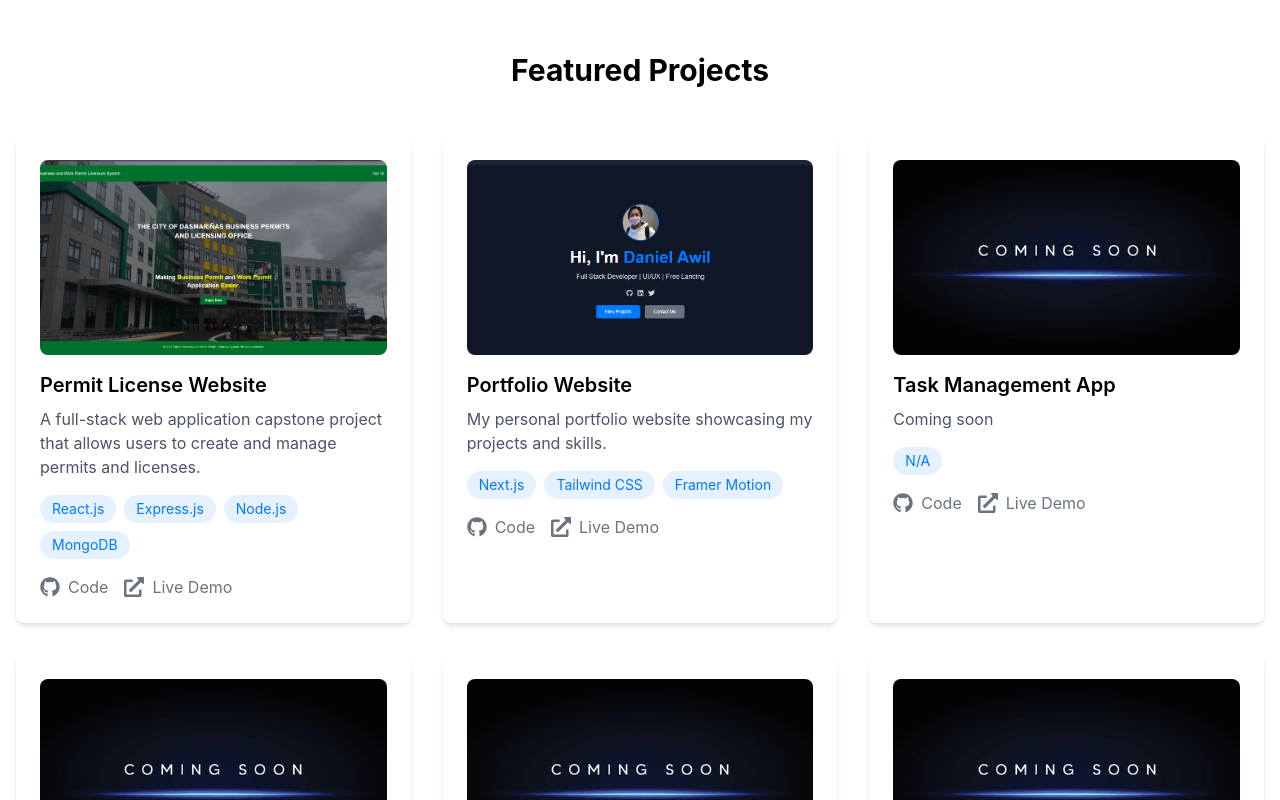
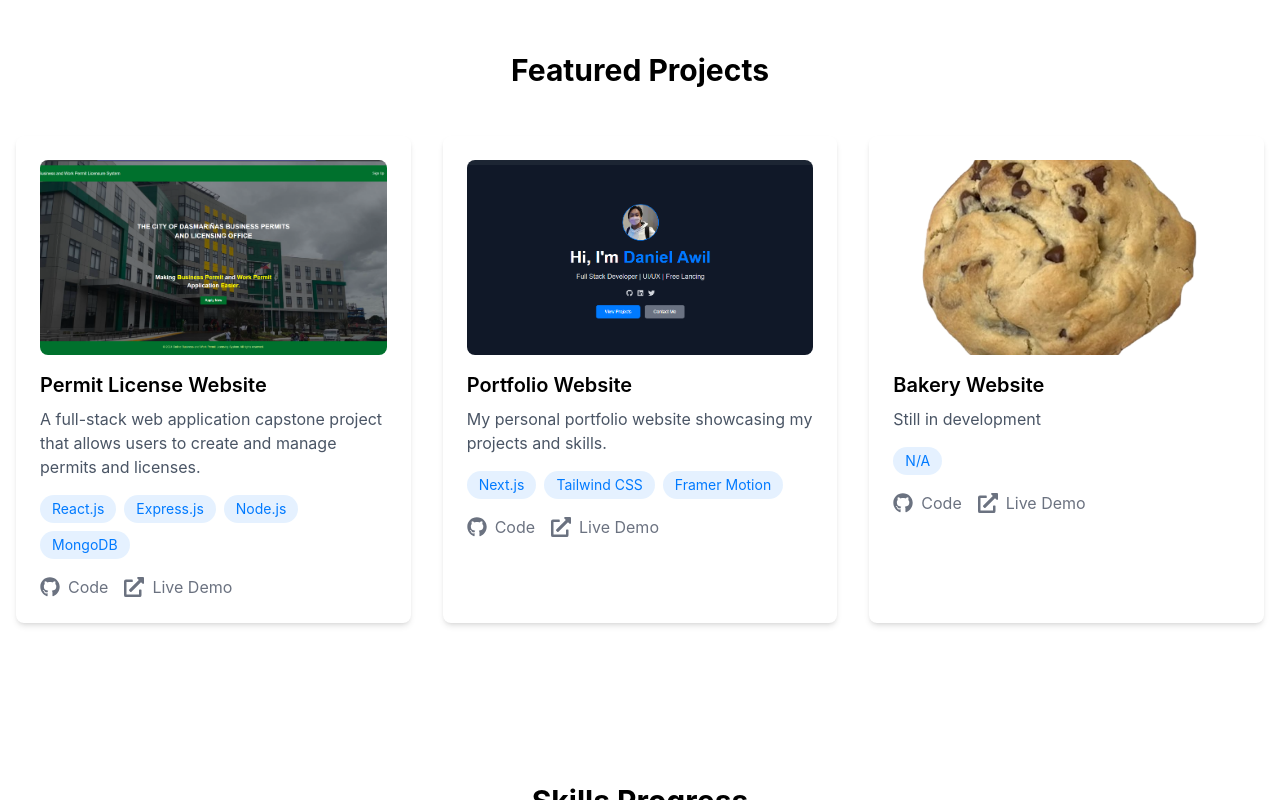
Before and after one commit to Danawl/New-portfolio, a Next.js app: page / in a window 1280 px wide. Shown: the part 760-1560 px from the top of the page. Built offline with nearby package versions, Linux system fonts and the light colour scheme.

Commit message:
Updated metadata and pjt

```diff
--- a/src/app/components/Projects.tsx
+++ b/src/app/components/Projects.tsx
@@ -10,7 +10,7 @@ import { Project } from '@/types'
 export default function Projects() {
   return (
     <section className="py-20">
-      <div className="container max-w-7xl mx-auto px-4">
+      <div className="container max-w-7xl mx-auto px-4 ">
         <motion.h2
           className="text-3xl font-bold mb-12 text-center"
           {...fadeInUp}
@@ -24,7 +24,9 @@ export default function Projects() {
           initial="initial"
           animate="animate"
         >
-          {projects.map((project: Project) => (
+          {projects
+          .filter((project: Project) => project.description !== 'Coming soon')
+          .map((project: Project) => (
             <motion.article
               key={project.id}
               className="bg-white dark:bg-dark/50 rounded-lg shadow-md p-6"
--- a/src/app/layout.tsx
+++ b/src/app/layout.tsx
@@ -16,8 +16,8 @@ const geistMono = Geist_Mono({
 });
 
 export const metadata: Metadata = {
-  title: "MyPortfolio | Portfolio Website using Next.js, Tailwind CSS, and Framer Motion",
-  description: "MyPortfolio is a portfolio website for developers to showcase their projects and skills.",
+  title: "Myfolio |  Daniel Awil",
+  description: "Myfolio is a portfolio website to showcase my projects and skills.",
 };
 
 export default function RootLayout({
--- a/src/app/projects/page.tsx
+++ b/src/app/projects/page.tsx
@@ -32,7 +32,9 @@ export default function Projects() {
         initial="initial"
         animate="animate"
       >
-        {projects.map((project, index) => (
+        {projects
+        .filter((project) => project.description !== 'Coming soon')
+        .map((project, index) => (
           <motion.div
             key={index}
             className="bg-white dark:bg-dark/50 rounded-lg shadow-md overflow-hidden"
--- a/src/contents/projects.ts
+++ b/src/contents/projects.ts
@@ -32,16 +32,16 @@ export const projects: Project[] = [
       {
         id: 4,
         title: 'Bakery Website',
-        description: 'N/A',
+        description: 'Still in development',
         technologies: ['N/A'],
         githubLink: 'https://github.com',
-        demoLink: 'https://demo.com',
-        image: '/projects/comingsoon.webp',
+        demoLink: '/',
+        image: '/projects/cookeie.png',
       },
       {
         id: 5,
         title: 'Roblox Game',
-        description: 'N/A',
+        description: 'Coming soon',
         technologies: ['N/A'],
         githubLink: 'https://github.com',
         demoLink: 'https://demo.com',
```
Also changed, not shown: public/projects/cookeie.png (added), 1 other file (tests, documents, lock files or other folders).
